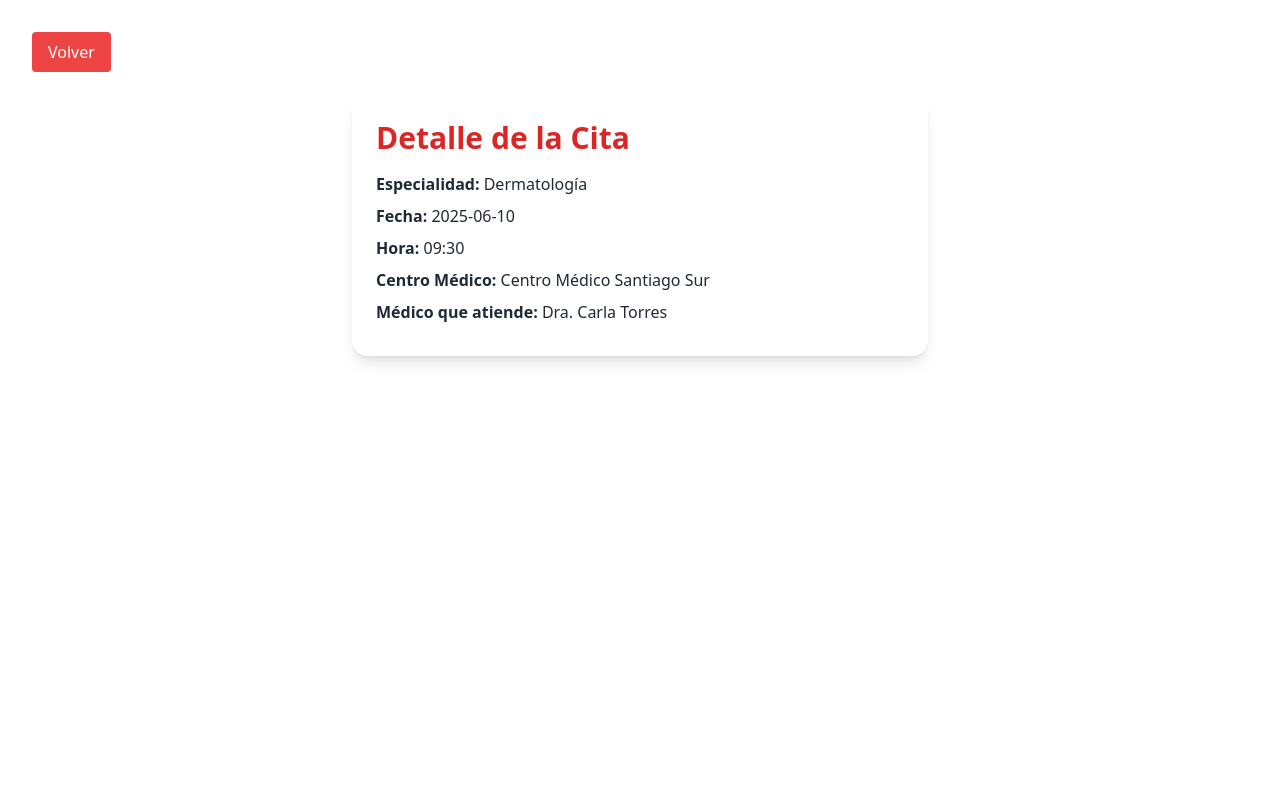
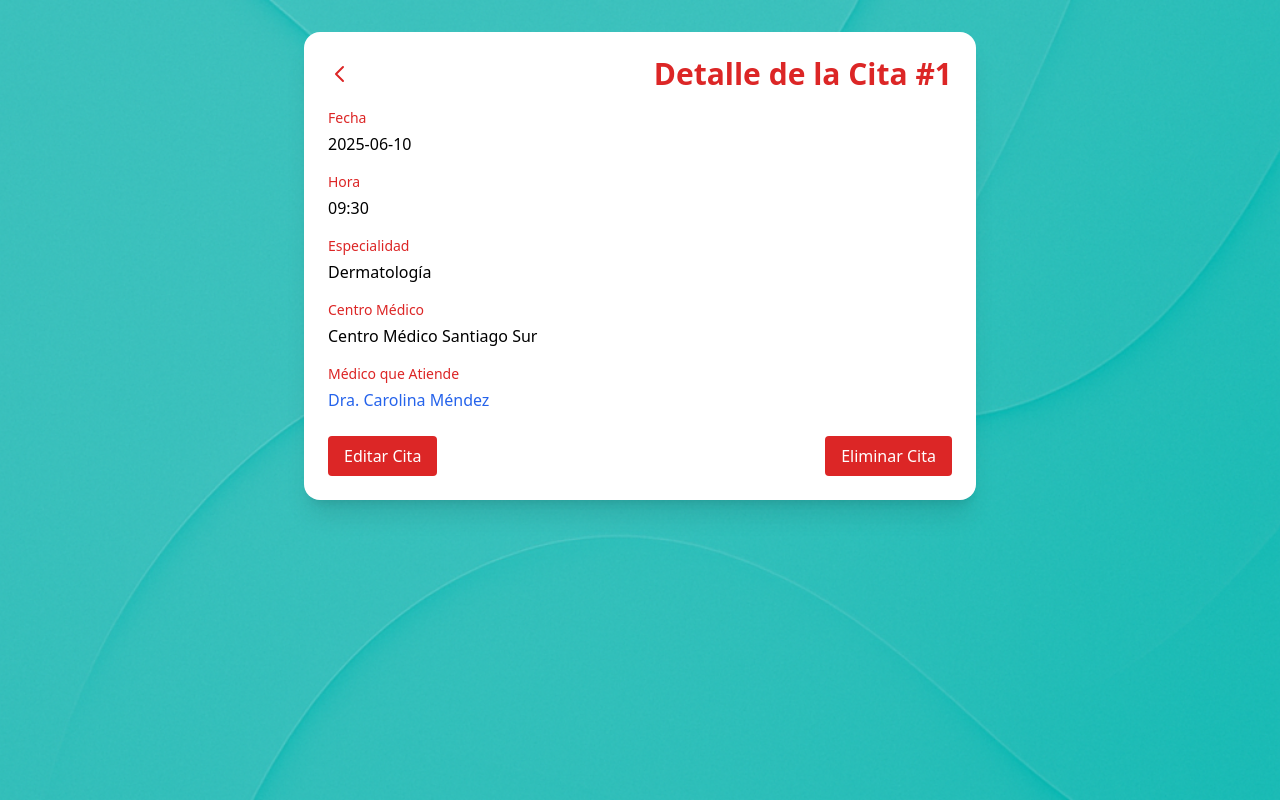
Before and after one commit to riasnex/HealthCloud, a React (Vite) app in the folder hc-front/: page /cita/1 in a window 1280 px wide. Built offline with nearby package versions, Linux system fonts and the light colour scheme.

Commit message:
Modificación de Estilo y Funcionalidades
Se agregó imagen como bg, botón de volver en DetalleCitas, visualización de datos del médico que atiende y diversas modificaciones de diseño en todas las páginas.

```diff
--- a/hc-front/src/pages/CitasMedicas.jsx
+++ b/hc-front/src/pages/CitasMedicas.jsx
@@ -33,7 +33,7 @@ function CitasMedicas() {
   }
 
   return (
-    <div className="min-h-screen bg-white text-white">
+    <div className="bg-[url('/FondoRegistro.png')] bg-cover bg-center min-h-screen text-white">
       <div className="flex justify-between items-center px-8 pt-8">
         <h1 className="text-4xl font-bold text-red-600 font-bold text-center">
           Citas Médicas Activas
--- a/hc-front/src/pages/CodigoQR.jsx
+++ b/hc-front/src/pages/CodigoQR.jsx
@@ -53,10 +53,10 @@ function CodigoQR() {
   }
 
   return (
-    <div className="flex flex-col items-center justify-center min-h-screen gap-8">
+    <div className="bg-[url('/FondoRegistro.png')] bg-cover bg-center flex flex-col items-center justify-center min-h-screen gap-8">
       <button
         onClick={generateQR}
-        className="flex items-center justify-center w-12 h-12 bg-blue-600 text-white rounded-lg hover:bg-blue-700"
+        className="flex items-center justify-center w-12 h-12 bg-red-600 text-white rounded-lg hover:bg-red-700"
         aria-label="Generar Código QR"
         title="Generar Código QR"
       >
--- a/hc-front/src/pages/DetalleCita.jsx
+++ b/hc-front/src/pages/DetalleCita.jsx
@@ -5,16 +5,29 @@ function DetalleCita() {
   const { id } = useParams()
   const navigate = useNavigate()
   const [cita, setCita] = useState(null)
+  const [formData, setFormData] = useState({
+    fecha: '',
+    hora: '',
+    especialidad: '',
+  })
+  const [modoEdicion, setModoEdicion] = useState(false)
+  const [mostrarPerfilMedico, setMostrarPerfilMedico] = useState(false)
 
   useEffect(() => {
-    const todasLasCitas = [
+    const citas = [
       {
         id: 1,
         fecha: '2025-06-10',
         hora: '09:30',
         especialidad: 'Dermatología',
         centroMedico: 'Centro Médico Santiago Sur',
-        medico: 'Dra. Carla Torres',
+        medico: {
+          nombre: 'Dra. Carolina Méndez',
+          especialidad: 'Dermatología',
+          centro: 'Centro Médico Santiago Sur',
+          email: 'carolina.mendez@centromedico.cl',
+          telefono: '+56 9 1234 5678',
+        },
       },
       {
         id: 2,
@@ -22,51 +35,166 @@ function DetalleCita() {
         hora: '15:00',
         especialidad: 'Medicina General',
         centroMedico: 'Centro Salud Familiar Norte',
-        medico: 'Dr. Felipe Gutiérrez',
+        medico: {
+          nombre: 'Dr. Fernando Orellana',
+          especialidad: 'Medicina General',
+          centro: 'Centro Salud Familiar Norte',
+          email: 'fernando.orellana@csfn.cl',
+          telefono: '+56 9 8765 4321',
+        },
       },
     ]
 
-    const encontrada = todasLasCitas.find(
-      (c) => c.id.toString() === id
-    )
-    setCita(encontrada)
+    const citaEncontrada = citas.find((c) => c.id === parseInt(id))
+    setCita(citaEncontrada)
+    if (citaEncontrada) {
+      setFormData({
+        fecha: citaEncontrada.fecha,
+        hora: citaEncontrada.hora,
+        especialidad: citaEncontrada.especialidad,
+      })
+    }
   }, [id])
 
-  if (!cita) {
-    return (
-      <div className="min-h-screen bg-gray-800 text-white flex items-center justify-center">
-        <p className="text-gray-300">Cita no encontrada.</p>
-      </div>
-    )
+  const handleChange = (e) => {
+    setFormData((prev) => ({ ...prev, [e.target.name]: e.target.value }))
   }
 
+  const handleGuardar = () => {
+    alert('Cambios guardados (simulado)')
+    setModoEdicion(false)
+  }
+
+  const handleEliminar = () => {
+    const confirmacion = confirm('¿Estás seguro de eliminar esta cita?')
+    if (confirmacion) {
+      alert('Cita eliminada (simulado)')
+      navigate('/citas')
+    }
+  }
+
+  const handleEditar = () => {
+    setModoEdicion(true)
+  }
+
+  const volverACitas = () => {
+    navigate('/citas')
+  }
+
+  if (!cita) return <div className="text-red-600 p-8">Cargando...</div>
+
   return (
-    <div className="min-h-screen bg-white text-white p-8">
-      <button
-        onClick={() => navigate(-1)}
-        className="mb-6 bg-red-500 hover:bg-red-600 text-white px-4 py-2 rounded"
-      >
-        Volver
-      </button>
-      <div className="bg-white rounded-2xl p-6 shadow-lg max-w-xl mx-auto text-gray-800">
-        <h2 className="text-3xl font-bold text-red-600 mb-4">
-          Detalle de la Cita
-        </h2>
-        <p className="mb-2">
-          <span className="font-semibold">Especialidad:</span> {cita.especialidad}
-        </p>
-        <p className="mb-2">
-          <span className="font-semibold">Fecha:</span> {cita.fecha}
-        </p>
-        <p className="mb-2">
-          <span className="font-semibold">Hora:</span> {cita.hora}
-        </p>
-        <p className="mb-2">
-          <span className="font-semibold">Centro Médico:</span> {cita.centroMedico}
-        </p>
-        <p className="mb-2">
-          <span className="font-semibold">Médico que atiende:</span> {cita.medico}
-        </p>
+    <div className="bg-[url('/FondoRegistro.png')] bg-cover bg-center min-h-screen text-black p-8">
+      <div className="max-w-2xl mx-auto bg-white rounded-2xl shadow-xl p-6">
+        <div className="flex items-center justify-between mb-4">
+          <button
+            onClick={volverACitas}
+            className="text-red-600 hover:text-red-800"
+            title="Volver a citas"
+          >
+            <svg xmlns="http://www.w3.org/2000/svg" fill="none" viewBox="0 0 24 24" strokeWidth={2} stroke="currentColor" className="w-6 h-6">
+              <path strokeLinecap="round" strokeLinejoin="round" d="M15 19l-7-7 7-7" />
+            </svg>
+          </button>
+          <h1 className="text-3xl font-bold text-red-600">Detalle de la Cita #{cita.id}</h1>
+        </div>
+
+        <div className="space-y-4">
+          <div>
+            <label className="block text-sm font-medium text-red-600">Fecha</label>
+            {modoEdicion ? (
+              <input
+                type="date"
+                name="fecha"
+                value={formData.fecha}
+                onChange={handleChange}
+                className="w-full p-2 border rounded"
+              />
+            ) : (
+              <p className="mt-1">{formData.fecha}</p>
+            )}
+          </div>
+          <div>
+            <label className="block text-sm font-medium text-red-600">Hora</label>
+            {modoEdicion ? (
+              <input
+                type="time"
+                name="hora"
+                value={formData.hora}
+                onChange={handleChange}
+                className="w-full p-2 border rounded"
+              />
+            ) : (
+              <p className="mt-1">{formData.hora}</p>
+            )}
+          </div>
+          <div>
+            <label className="block text-sm font-medium text-red-600">Especialidad</label>
+            {modoEdicion ? (
+              <select
+                name="especialidad"
+                value={formData.especialidad}
+                onChange={handleChange}
+                className="w-full p-2 border rounded"
+              >
+                <option value="Dermatología">Dermatología</option>
+                <option value="Medicina General">Medicina General</option>
+                <option value="Cardiología">Cardiología</option>
+                <option value="Pediatría">Pediatría</option>
+              </select>
+            ) : (
+              <p className="mt-1">{formData.especialidad}</p>
+            )}
+          </div>
+          <div>
+            <label className="block text-sm font-medium text-red-600">Centro Médico</label>
+            <p className="mt-1">{cita.centroMedico}</p>
+          </div>
+          <div>
+            <label className="block text-sm font-medium text-red-600">Médico que Atiende</label>
+            <button
+              onClick={() => setMostrarPerfilMedico(!mostrarPerfilMedico)}
+              className="mt-1 text-blue-600 hover:underline"
+            >
+              {cita.medico.nombre}
+            </button>
+          </div>
+
+          {mostrarPerfilMedico && (
+            <div className="mt-4 p-4 border rounded bg-gray-50">
+              <h2 className="text-xl font-bold text-red-600 mb-2">Perfil del Médico</h2>
+              <p><span className="font-semibold">Nombre:</span> {cita.medico.nombre}</p>
+              <p><span className="font-semibold">Especialidad:</span> {cita.medico.especialidad}</p>
+              <p><span className="font-semibold">Centro Médico:</span> {cita.medico.centro}</p>
+              <p><span className="font-semibold">Correo:</span> {cita.medico.email}</p>
+              <p><span className="font-semibold">Teléfono:</span> {cita.medico.telefono}</p>
+            </div>
+          )}
+        </div>
+
+        <div className="flex justify-between mt-6">
+          {modoEdicion ? (
+            <button
+              onClick={handleGuardar}
+              className="bg-red-600 hover:bg-red-700 text-white px-4 py-2 rounded"
+            >
+              Guardar Cambios
+            </button>
+          ) : (
+            <button
+              onClick={handleEditar}
+              className="bg-red-600 hover:bg-red-700 text-white px-4 py-2 rounded"
+            >
+              Editar Cita
+            </button>
+          )}
+          <button
+            onClick={handleEliminar}
+            className="bg-red-600 hover:bg-red-700 text-white px-4 py-2 rounded"
+          >
+            Eliminar Cita
+          </button>
+        </div>
       </div>
     </div>
   )
```
Also changed, not shown: hc-front/public/FondoRegistro.png (added).
